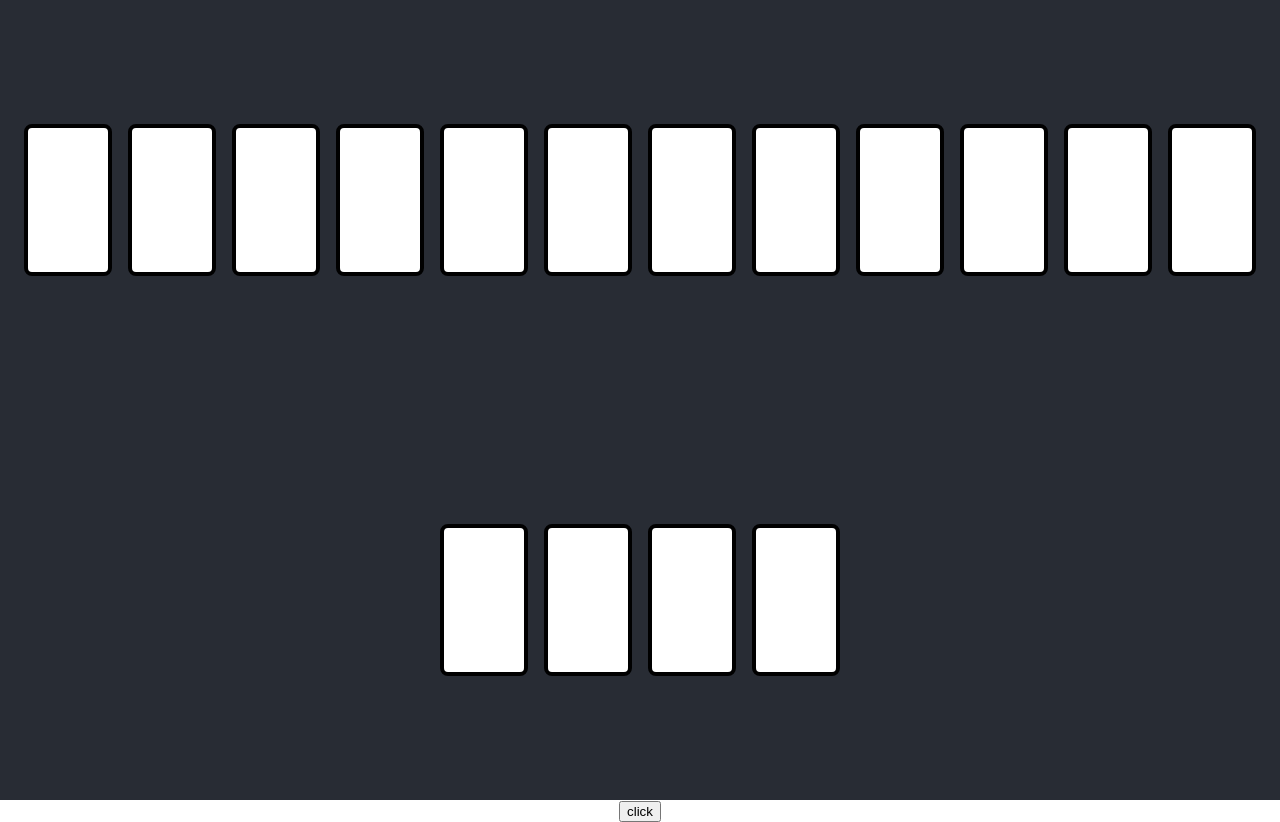
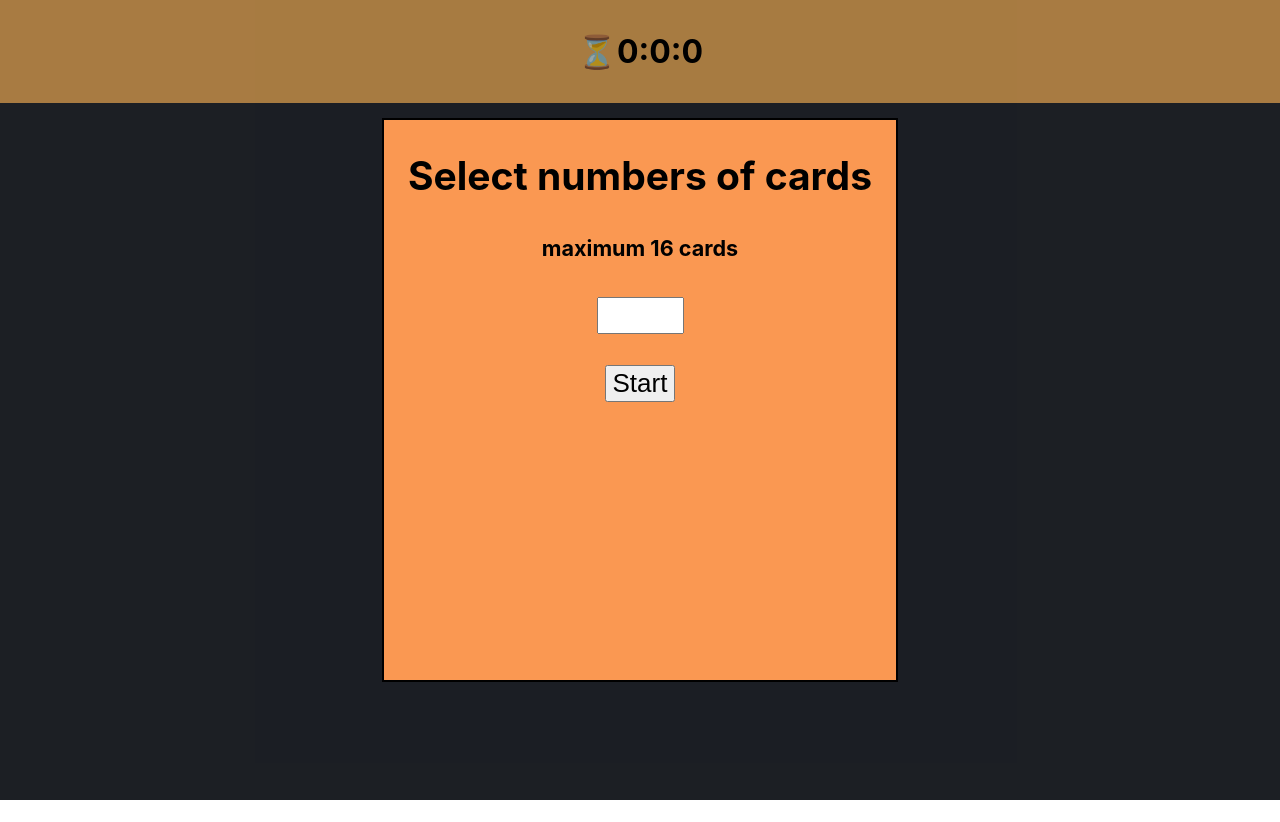
Before and after one commit to linhgraphic/memo-game, a React (Create React App) app: page / in a window 1280 px wide. After the commit the page ends 800 px from the top, so only its background shows below. Built offline with nearby package versions, Linux system fonts and the light colour scheme.

Commit message:
update gameplay function and game layout

```diff
--- a/src/App.css
+++ b/src/App.css
@@ -1,10 +1,37 @@
 .app {
-  text-align: center;
+  position: relative;
+  display: flex;
+  align-items: center;
+  flex-direction: column;
+  width: 100vw;
+  height: 100vh;
+  background-color: #282c34;
+}
+.app header {
+  background-color: rgb(240, 176, 94);
+  width: 100vw;
+}
+.app .timer {
+  display: flex;
+  flex-direction: row;
+  align-items: center;
+  justify-content: center;
+  margin: 0;
+  /* border: 1px solid black; */
 }
 
+.reset-button {
+  position: absolute;
+  bottom: 0em;
+  border: 2px solid black;
+  margin: 2em;
+  font-size: calc(1em + 2vmin);
+}
+
+.reset-button.closed {
+  display: none;
+}
 .deck-container {
-  background-color: #282c34;
-  min-height: 100vh;
   display: flex;
   flex-direction: row;
   flex-wrap: wrap;
@@ -12,4 +39,5 @@
   justify-content: center;
   font-size: calc(10px + 2vmin);
   color: white;
+  margin: 1em;
 }
--- a/src/App.js
+++ b/src/App.js
@@ -1,38 +1,119 @@
-import React, { useState, useCallback } from "react";
+import React, { useState, useCallback, useEffect } from "react";
 import "./App.css";
 import { shuffle } from "./utils";
 import { baseCards } from "./contants";
 import Card from "./components/Card";
+import MessageBoard from "./components/MessageBoard";
+import Timer from "./components/Timer";
+import { StartPanel } from "./components/StartPanel";
 
 function App() {
-  const initialiseDeck = useCallback(() => shuffle([].concat(baseCards)), [
-    baseCards
-  ]);
+  const [cardNumbers, setCardNumbers] = useState(1);
+  const initialiseDeck = useCallback(() => {
+    const deck = shuffle(baseCards).slice(0, cardNumbers);
+    return shuffle([].concat(deck).concat(deck));
+  }, [cardNumbers]);
+  const onStartInputChange = (event) => {
+    setCardNumbers(event.target.value);
+  };
   const [cards, setCards] = useState(initialiseDeck);
   const [flippedCards, setFlippedCards] = useState(new Set());
-  const onReset = () => setCards(initialiseDeck());
-  const onCardClick = event => {
+  const [identicals, setIdenticals] = useState(new Set());
+  const [gameCompleted, setGameCompleted] = useState(false);
+  const [result, setResult] = useState("");
+  const [currentTime, setCurrentTime] = useState(0);
+  const [isGameStarted, SetGameStarted] = useState(false);
+
+  useEffect(() => {
+    console.log(cardNumbers, currentTime);
+    const timeout = setTimeout(() => setCurrentTime(currentTime + 1), 1000);
+    if (gameCompleted || !isGameStarted) {
+      clearTimeout(timeout);
+    }
+    return () => clearTimeout(timeout);
+  }, [currentTime, gameCompleted, isGameStarted]);
+
+  useEffect(() => {}, [gameCompleted]);
+
+  const onGameStart = () => {
+    SetGameStarted(true);
+    setCards(initialiseDeck());
+    setFlippedCards(new Set());
+    setIdenticals(new Set());
+    setGameCompleted(false);
+    setCurrentTime(0);
+  };
+
+  const onReset = () => {
+    setCards(initialiseDeck());
+    setCardNumbers(1);
+    setFlippedCards(new Set());
+    setIdenticals(new Set());
+    setGameCompleted(false);
+    setCurrentTime(0);
+    SetGameStarted(false);
+  };
+  const onCardClick = (event) => {
     const numberOfFlippedCards = flippedCards.size;
     if (numberOfFlippedCards) {
-      if (numberOfFlippedCards > 1) return;
-      setTimeout(() => setFlippedCards(new Set()), 5000);
+      if (numberOfFlippedCards > 1) {
+        return;
+      }
+      if (
+        cards[flippedCards.values().next().value] === cards[+event.target.id]
+      ) {
+        setIdenticals(identicals.add(flippedCards.values().next().value));
+        setIdenticals(identicals.add(+event.target.id));
+      }
+      if (identicals.size === cards.length) {
+        setResult("You Win!!!");
+        setGameCompleted(true);
+        return;
+      }
+      setTimeout(() => {
+        setFlippedCards(new Set());
+      }, 2000);
     }
     setFlippedCards(new Set(flippedCards.add(+event.target.id)));
   };
 
   return (
     <div className="app">
-      <header className="deck-container">
+      <header>
+        <h1 className="timer">
+          <p>⏳</p> <Timer time={currentTime} />
+        </h1>
+      </header>
+      <div className="deck-container">
         {cards.map((symbol, index) => (
           <Card
+            key={index}
             symbol={symbol}
             id={index}
             onClick={onCardClick}
             flipped={flippedCards.has(index)}
+            identical={identicals.has(index)}
           />
         ))}
-      </header>
-      <button onClick={onReset}>click</button>
+        <StartPanel
+          cardNumbers={cardNumbers}
+          setCardNumbers={onStartInputChange}
+          isGameStarted={isGameStarted}
+          onStart={onGameStart}
+        />
+        <MessageBoard
+          onReset={onReset}
+          isFinished={gameCompleted}
+          result={result}
+          time={currentTime}
+        />
+      </div>
+      <button
+        className={`reset-button${isGameStarted ? "" : " closed"}`}
+        onClick={onReset}
+      >
+        Reset
+      </button>
     </div>
   );
 }
--- a/src/components/Card/index.jsx
+++ b/src/components/Card/index.jsx
@@ -1,9 +1,9 @@
 import React from "react";
 import "./card.css";
 
-const Card = ({ onClick, symbol, id, flipped }) => (
-  <div class="card" onClick={onClick} id={id}>
-    {flipped && symbol}
+const Card = ({ onClick, symbol, id, flipped, identical }) => (
+  <div className="card" onClick={onClick} id={id}>
+    {(identical || flipped) && symbol}
   </div>
 );
 
--- /dev/null
+++ b/src/components/MessageBoard/MessageBoard.css
@@ -0,0 +1,9 @@
+.message {
+  background-color: rgb(75, 219, 255);
+  text-align: center;
+  color: black;
+  border: 2px solid black;
+  width: 50vw;
+  height: 50vh;
+  z-index: 1;
+}
--- /dev/null
+++ b/src/components/MessageBoard/index.jsx
@@ -0,0 +1,19 @@
+import React from "react";
+import Modal from "../Modal";
+import Timer from "../Timer";
+import "./MessageBoard.css";
+
+const MessageBoard = ({ onReset, result, isFinished, time }) => {
+  return (
+    <Modal onClick={onReset} open={isFinished}>
+      <div className="message">
+        <h1>{result}</h1>
+        <h2>
+          You finished the game in <Timer time={time} />
+        </h2>
+      </div>
+    </Modal>
+  );
+};
+
+export default MessageBoard;
--- /dev/null
+++ b/src/components/Modal/Modal.css
@@ -0,0 +1,20 @@
+.modal {
+  position: fixed;
+  top: 0;
+  left: 0;
+  background-color: rgba(0, 0, 0, 0.3);
+  display: flex;
+  width: 100vw;
+  height: 100vh;
+  justify-content: center;
+  align-items: center;
+  z-index: -1;
+  opacity: 0;
+  transition: 0.2s z-index linear, 0.2s opacity linear;
+}
+
+.modal.open {
+  z-index: 99;
+  opacity: 1;
+  transition: 0.2s z-index linear, 0.2s opacity linear;
+}
--- /dev/null
+++ b/src/components/Modal/index.jsx
@@ -0,0 +1,10 @@
+import React from "react";
+import "./Modal.css";
+
+const Modal = ({ children, onClick = () => null, open }) => (
+  <div onClick={onClick} className={`modal${open ? " open" : ""}`}>
+    {children}
+  </div>
+);
+
+export default Modal;
--- /dev/null
+++ b/src/components/StartPanel/StartPanel.css
@@ -0,0 +1,15 @@
+.start-panel {
+  text-align: center;
+  background-color: rgb(250, 152, 82);
+  color: black;
+  border: 2px solid black;
+  width: 40vw;
+  height: 70vh;
+}
+.start-panel input {
+  font-size: 1em;
+}
+
+.start-panel button {
+  font-size: 1em;
+}
--- /dev/null
+++ b/src/components/StartPanel/index.jsx
@@ -0,0 +1,28 @@
+import React from "react";
+import Modal from "../Modal";
+import "./StartPanel.css";
+
+export const StartPanel = ({
+  cardNumbers,
+  isGameStarted,
+  setCardNumbers,
+  onStart,
+}) => {
+  return (
+    <Modal open={!isGameStarted}>
+      <div className="start-panel">
+        <h2>Select numbers of cards</h2>
+        <h5>maximum 16 cards</h5>
+        <input type="number" min={1} max={16} onChange={setCardNumbers} />
+        {(cardNumbers < 1 || cardNumbers > 16) && (
+          <h5>you can't select out-of-range numbers. Please try again</h5>
+        )}
+        <br />
+        <br />
+        {cardNumbers >= 1 && cardNumbers <= 16 && (
+          <button onClick={onStart}>Start</button>
+        )}
+      </div>
+    </Modal>
+  );
+};
--- /dev/null
+++ b/src/components/Timer/index.jsx
@@ -0,0 +1,21 @@
+import React from "react";
+import "./Timer.css";
+
+const parseTime = (time) => {
+  const hh = Math.round(time / 3600);
+  const mm = Math.round((time % 3600) / 60);
+  const ss = Math.round((time % 3600) % 60);
+  return [hh, mm, ss];
+};
+
+const Timer = ({ time }) => {
+  const [hh = 0, mm = 0, ss = 0] = parseTime(time);
+  return (
+    <div className="Timer">
+      {hh}:{mm}:{ss}
+      {/* {parseTime(time).join(":")} */}
+    </div>
+  );
+};
+
+export default Timer;
--- a/src/contants/index.js
+++ b/src/contants/index.js
@@ -14,5 +14,5 @@ export const baseCards = [
   "💥",
   "🙈",
   "⛱️",
-  "🧭"
+  "🧭",
 ];
```
Also changed, not shown: src/components/Timer/Timer.css (added).
